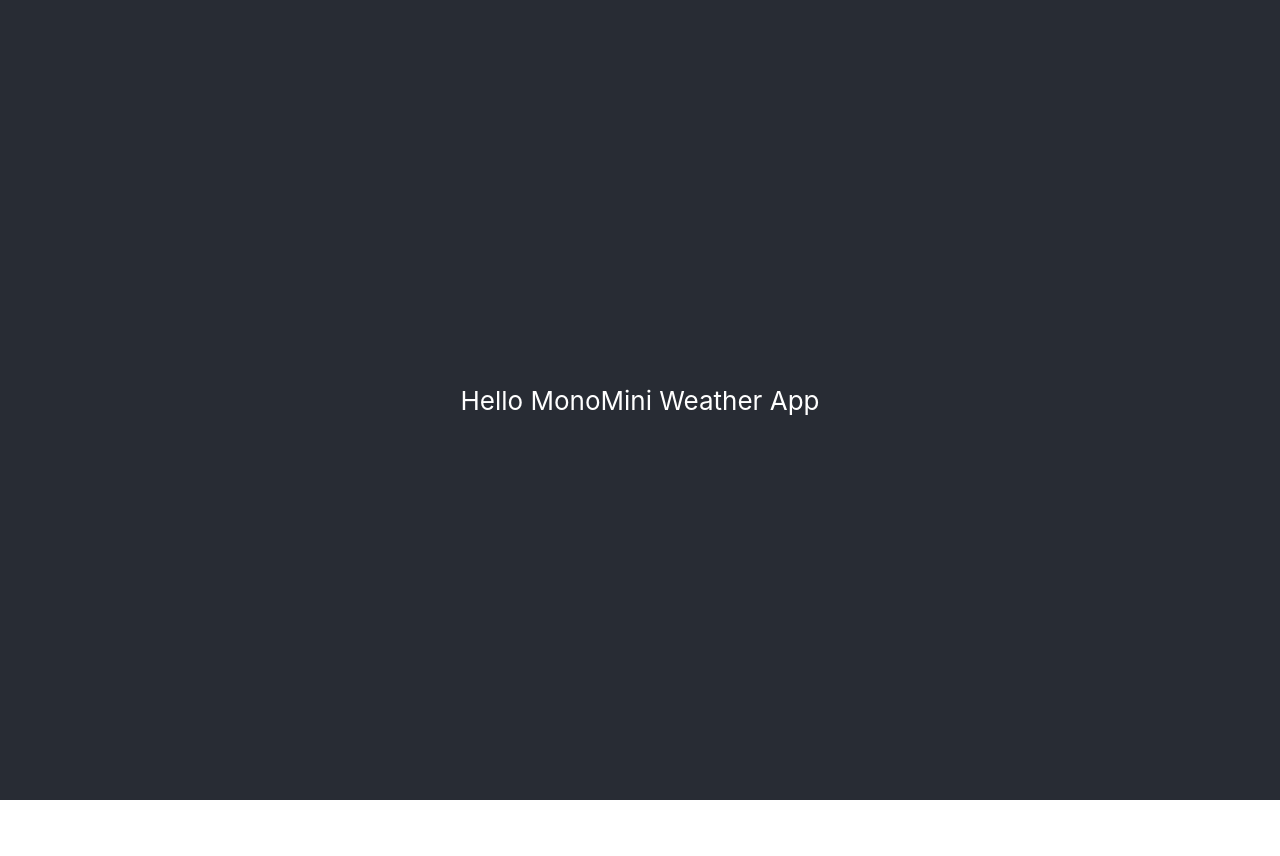
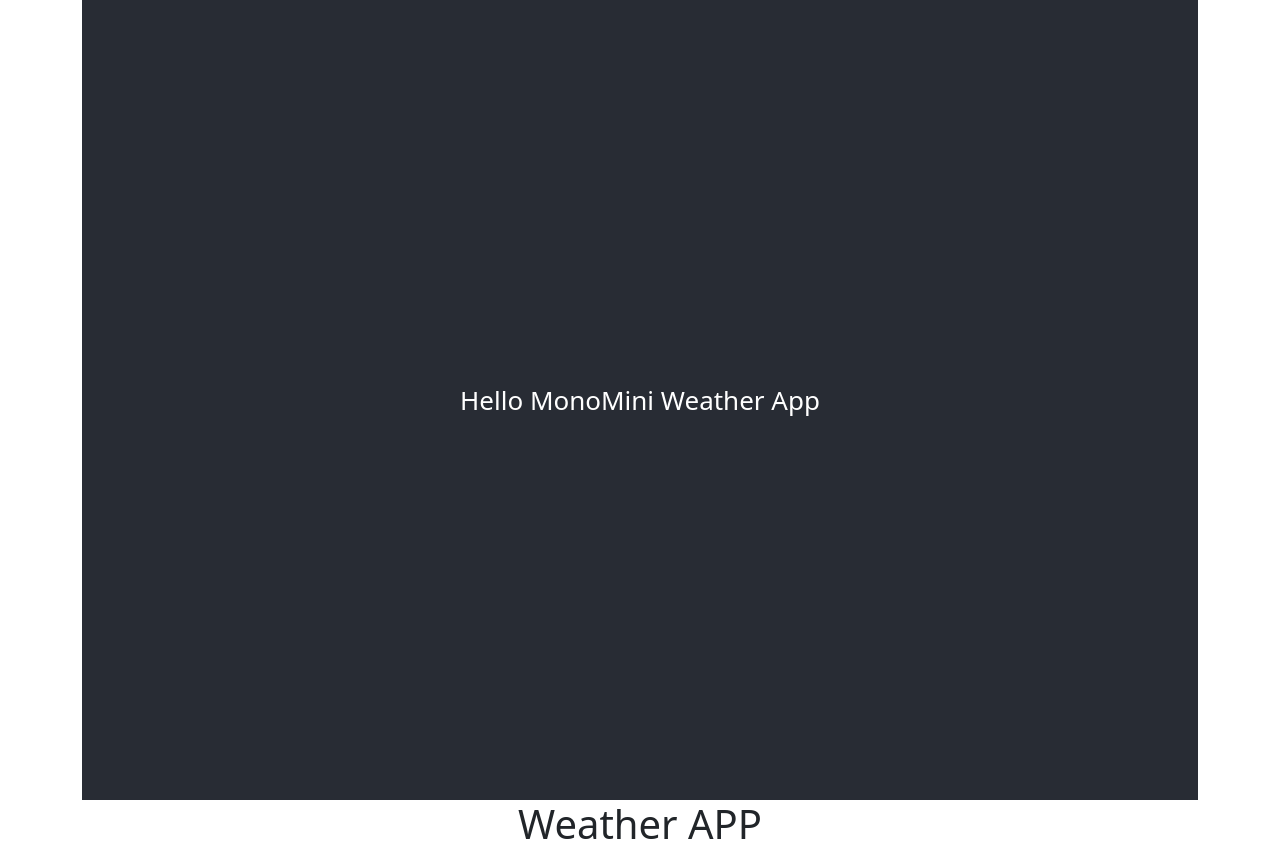
Before and after one commit to MarydeR/monominiweatherapp, a React (Create React App) app: page / in a window 1280 px wide. Before the commit the page ends 800 px from the top, so only its background shows below. Built offline with nearby package versions, Linux system fonts and the light colour scheme.

Commit message:
boostrap container

```diff
--- a/src/App.js
+++ b/src/App.js
@@ -1,9 +1,15 @@
+import React from "react";
+import Weather from "./Weather.js";
+import "bootstrap/dist/css/bootstrap.min.css";
 import "./App.css";
 
 function App() {
   return (
     <div className="App">
-      <header className="App-header">Hello MonoMini Weather App</header>
+      <div className="container">
+        <header className="App-header">Hello MonoMini Weather App</header>
+        <Weather />
+      </div>
     </div>
   );
 }
--- /dev/null
+++ b/src/Weather.js
@@ -0,0 +1,11 @@
+import React from "react";
+import "./Weather.css";
+function WeatherApp() {
+  return (
+    <div className="WeatherApp">
+      <h1>Weather APP</h1>
+    </div>
+  );
+}
+
+export default WeatherApp;
```
Also changed, not shown: src/Weather.css (added).
